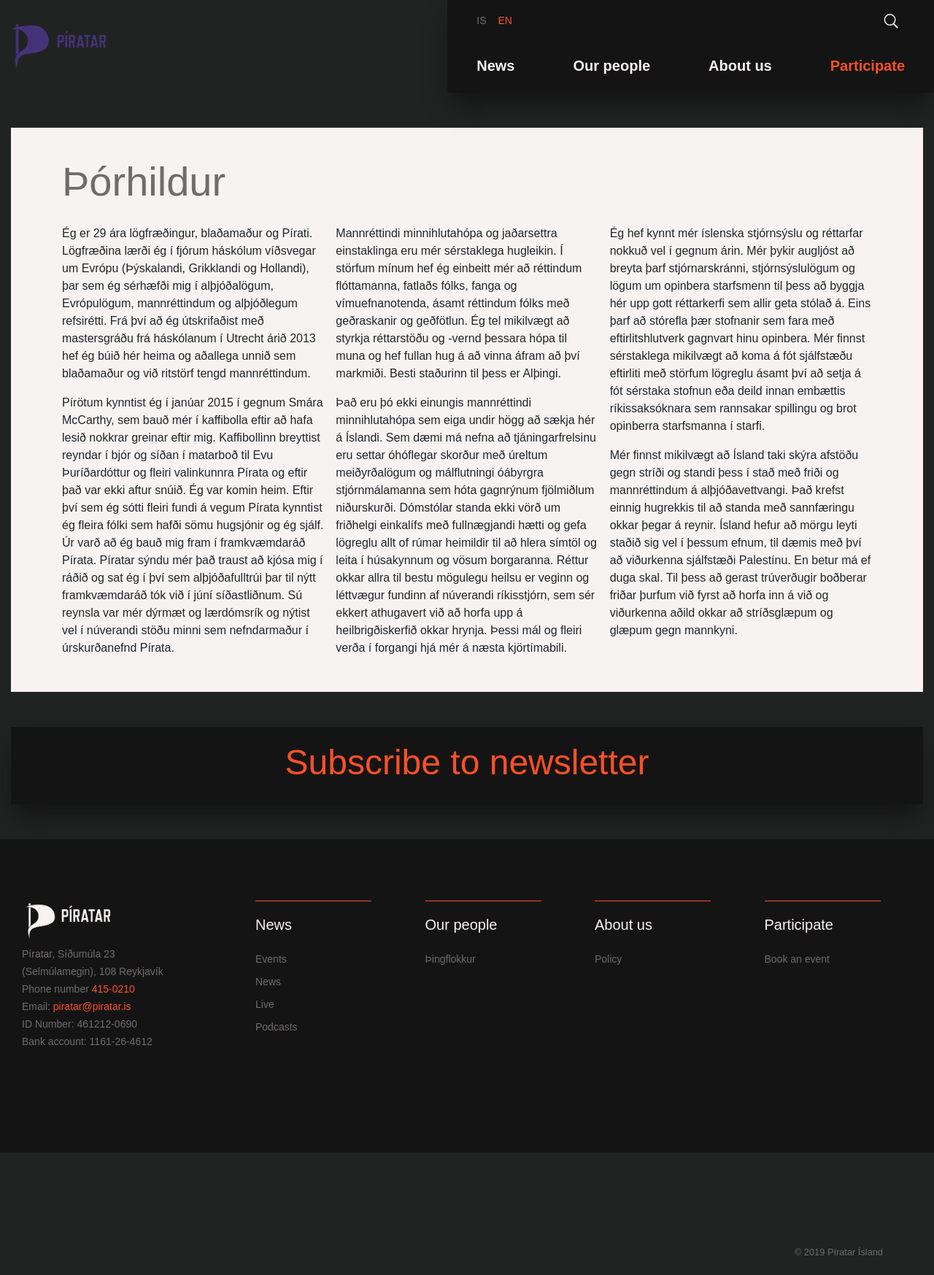
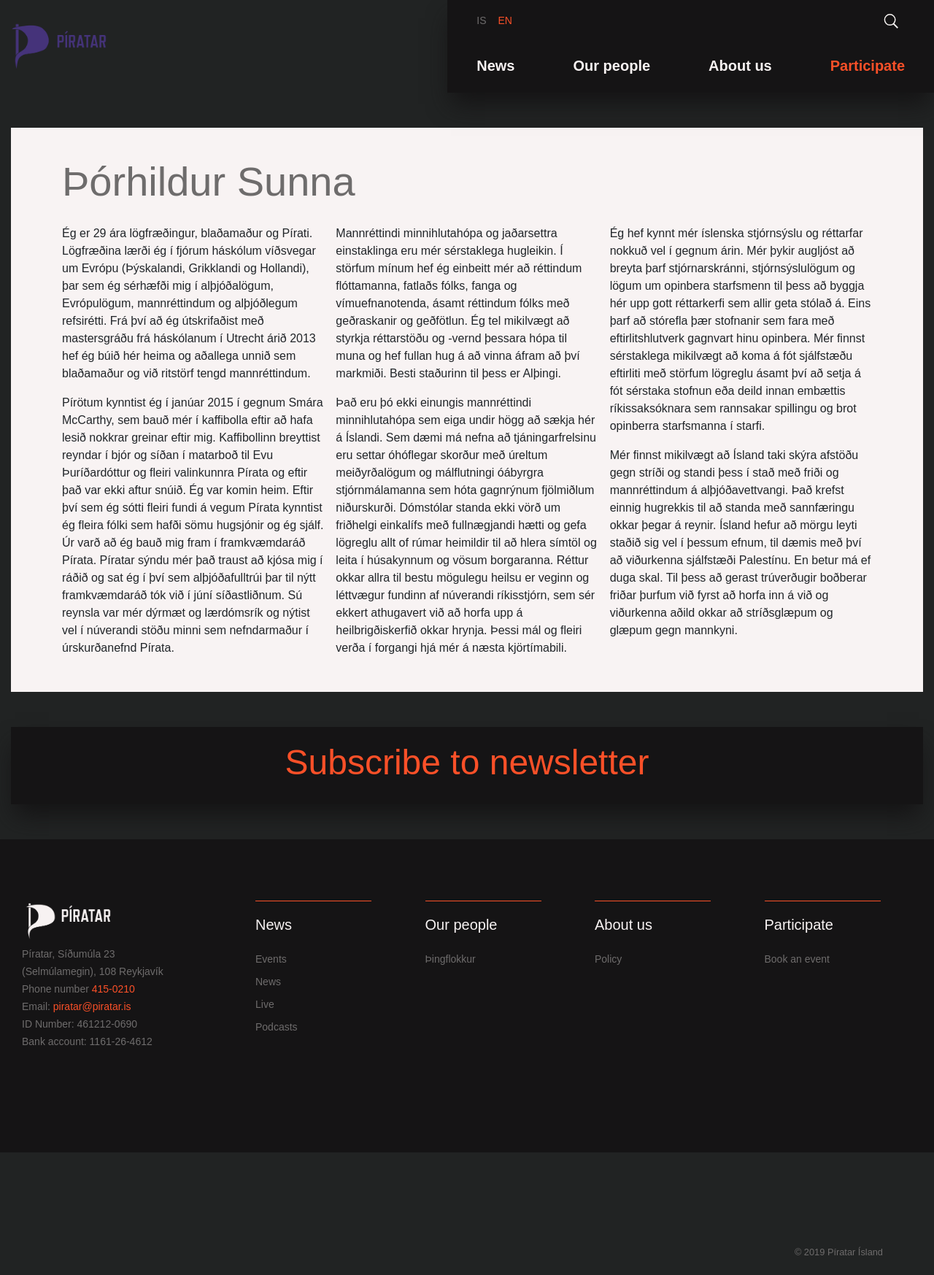
Before and after one commit to piratar/new.piratar.is, a Jekyll site: the page built from _pages/en/representatives/thorhildur/index.md, in a window 1280 px wide. Shown: the whole page at 73% size. Built offline with Jekyll 4.4.1, drawn with Linux system fonts in a browser that asks for light colours; some web fonts are replaced; comment, search, counter and statistics services are not loaded.

Commit message:
Representative profile

```diff
--- a/_pages/en/representatives/thorhildur/index.md
+++ b/_pages/en/representatives/thorhildur/index.md
@@ -1,5 +1,5 @@
 ---
-title: Þórhildur
+title: Þórhildur Sunna
 layout: representative
 lang: en
 category: parliament
--- a/_scss/representative.scss
+++ b/_scss/representative.scss
@@ -1,19 +1,16 @@
 .representative {
   .profile {
     background-color: $pirate-white;
-    margin-left: auto;
-    margin-right: auto;
-    padding: 40px;
+    margin: 20px auto;
+    padding: 40px 0;
     max-width: 1400px;
     .title {
       font-size: 56px;
       color: $pirate-gray;
     }
     .about {
+      column-count: 3;
       margin-top: 26px;
-      @media (min-width: 992px) {
-        column-count: 3;
-      }
     }
   }
 }
--- a/assets/js/articles.js
+++ b/assets/js/articles.js
@@ -2,7 +2,8 @@
   if ($('section.representative-articles').length) {
     let swiper = setupCarousel('section.representative-articles', 2);
     setupRepresentativeFilter();
-    // Select category and representavies using query parameters
+
+    // Select category and representaties using query parameters
     const urlParams = new URLSearchParams(window.location.search);
     let category = urlParams.get('category');
     if (category) {
```
Also changed, not shown: _pages/fulltruar/dora.md (added, +7 -0 lines), _scss/articles.scss (indentation only), assets/css/styles.scss (line endings or trailing spaces).
